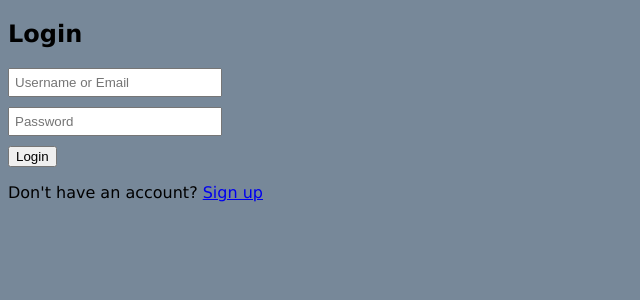
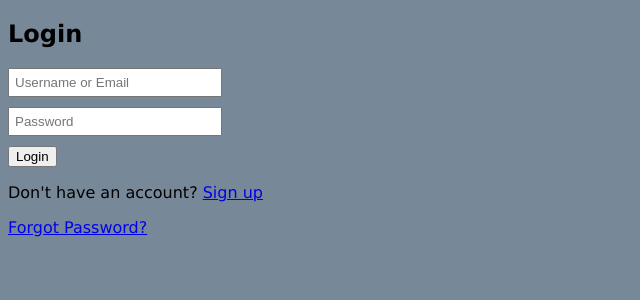
Before and after one commit to ShadowAly/2fast2quick, a Flask app: page /login in a window 1280 px wide. Shown: the top 300 px of the page, without its empty margins (0-640 px from the left). Run offline with Flask 3, Linux system fonts and the light colour scheme.

Commit message:
tried to add reset password

```diff
--- a/main.py
+++ b/main.py
@@ -11,6 +11,7 @@ import yagmail
 import random
 import string
 from datetime import datetime, timedelta
+import secrets
 
 load_dotenv()
 
@@ -20,6 +21,7 @@ app.config["SECRET_KEY"] = os.getenv("SECRET_KEY")
 db = TinyDB("user.json")
 users_table = db.table("users")
 verification_codes_table = db.table("verification_codes")
+password_reset_tokens_table = db.table("password_reset_tokens")
 
 bcrypt = Bcrypt(app)
 
@@ -49,6 +51,9 @@ def load_user(user_id):
 def generate_verification_code():
     return "".join(random.choices(string.ascii_uppercase + string.digits, k=6))
 
+def generate_reset_token():
+    return secrets.token_urlsafe(32)
+
 def send_verification_email(email, code):
     try:
         contents = [
@@ -59,6 +64,24 @@ def send_verification_email(email, code):
         yag.send(
             to=email,
             subject="Your Email Verification Code",
+            contents=contents
+        )
+        return True
+    except Exception as e:
+        print(f"Error sending email: {e}")
+        return False
+
+def send_password_reset_email(email, token):
+    try:
+        reset_url = url_for('reset_password', token=token, _external=True)
+        contents = [
+            "To reset your password, click the following link:",
+            f"<a href='{reset_url}'>{reset_url}</a>",
+            "This link will expire in 1 hour."
+        ]
+        yag.send(
+            to=email,
+            subject="Password Reset Request",
             contents=contents
         )
         return True
@@ -99,6 +122,22 @@ class LoginForm(FlaskForm):
     password = PasswordField(validators=[InputRequired(), Length(min=8, max=20)],
                              render_kw={"placeholder": "Password"})
     submit = SubmitField("Login")
+
+class ResetPasswordRequestForm(FlaskForm):
+    email = StringField(validators=[InputRequired(), Email()],
+                        render_kw={"placeholder": "Email"})
+    submit = SubmitField("Request Password Reset")
+
+class ResetPasswordForm(FlaskForm):
+    password = PasswordField(validators=[InputRequired(), Length(min=8, max=20)],
+                             render_kw={"placeholder": "New Password"})
+    confirm_password = PasswordField(validators=[InputRequired(), Length(min=8, max=20)],
+                                     render_kw={"placeholder": "Confirm New Password"})
+    submit = SubmitField("Reset Password")
+
+    def validate_confirm_password(self, confirm_password):
+        if self.password.data != confirm_password.data:
+            raise ValidationError("Passwords must match")
 
 @app.route("/")
 def home():
@@ -192,6 +231,61 @@ def login():
         flash("Invalid username/email or password")
     return render_template("login.html", form=form)
 
+@app.route("/reset-password-request", methods=["GET", "POST"])
+def reset_password_request():
+    form = ResetPasswordRequestForm()
+    if form.validate_on_submit():
+        User = Query()
+        user_data = users_table.get(User.email == form.email.data)
+        if user_data:
+            token = generate_reset_token()
+            password_reset_tokens_table.insert({
+                "email": form.email.data,
+                "token": token,
+                "created_at": datetime.now().isoformat(),
+                "expires_at": (datetime.now() + timedelta(hours=1)).isoformat()
+            })
+            if send_password_reset_email(form.email.data, token):
+                flash("Check your email for the instructions to reset your password")
+                return redirect(url_for("login"))
+            else:
+                flash("Error sending password reset email. Please try again.")
+        else:
+            flash("If this email exists in our system, you will receive a password reset link.")
+            return redirect(url_for("login"))
+    return render_template("reset_password_request.html", form=form)
+
+@app.route("/reset-password/<token>", methods=["GET", "POST"])
+def reset_password(token):
+    Token = Query()
+    token_record = password_reset_tokens_table.get(Token.token == token)
+
+    if not token_record:
+        flash("Invalid or expired password reset link")
+        return redirect(url_for("reset_password_request"))
+
+    expires_at = datetime.fromisoformat(token_record["expires_at"])
+    if datetime.now() > expires_at:
+        password_reset_tokens_table.remove(Token.token == token)
+        flash("Password reset link has expired")
+        return redirect(url_for("reset_password_request"))
+
+    form = ResetPasswordForm()
+    if form.validate_on_submit():
+        User = Query()
+        user_data = users_table.get(User.email == token_record["email"])
+        if user_data:
+            hashed_password = bcrypt.generate_password_hash(form.password.data).decode("utf-8")
+            users_table.update({"password": hashed_password}, doc_ids=[user_data.doc_id])
+            password_reset_tokens_table.remove(Token.token == token)
+            flash("Your password has been updated! You can now login with your new password")
+            return redirect(url_for("login"))
+        else:
+            flash("User not found")
+            return redirect(url_for("reset_password_request"))
+
+    return render_template("reset_password.html", form=form)
+
 @app.route("/dashboard")
 @login_required
 def dashboard():
--- a/templates/login.html
+++ b/templates/login.html
@@ -17,4 +17,7 @@
 <div class="mt-3">
     <p>Don't have an account? <a href="{{ url_for('email') }}">Sign up</a></p>
 </div>
+<div class="mt-3">
+    <a href="{{ url_for('reset_password_request') }}">Forgot Password?</a>
+</div>
 {% endblock %}
```
Also changed, not shown: user.json (+1 -1 lines).
